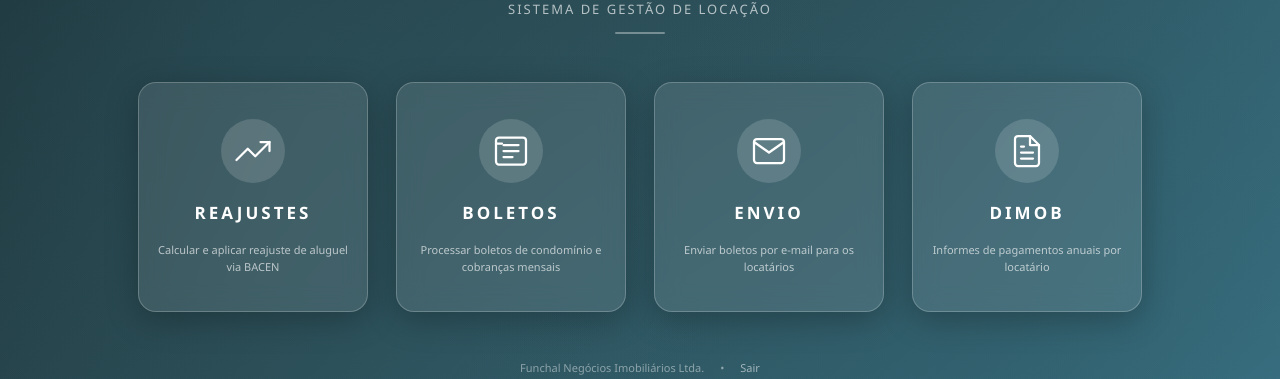
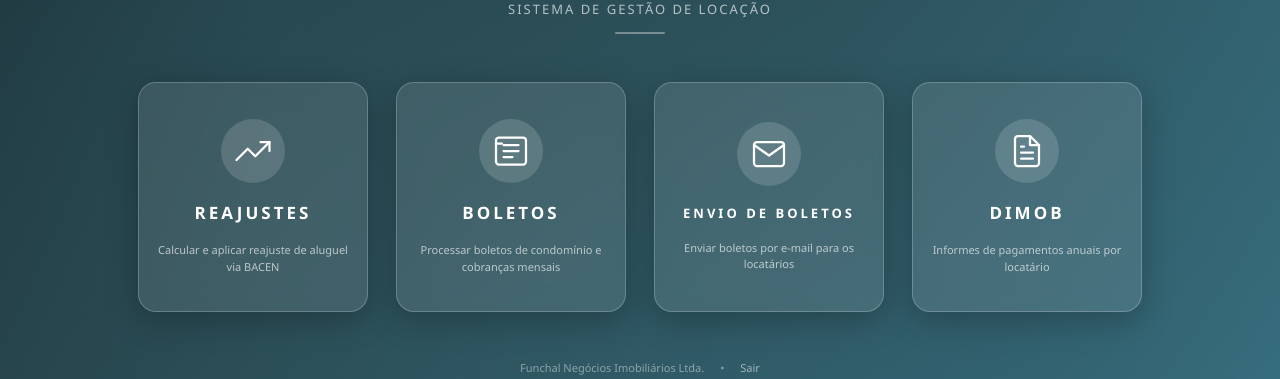
Before and after one commit to vithorafailde/sistema-boletos, a Flask app: page / in a window 1280 px wide. Shown: the part 236-615 px from the top of the page. Run offline with Flask 3, Linux system fonts and the light colour scheme; the visitor is signed in with stand-in values (Sample User, id 1).

Commit message:
renomeia card para Envio de Boletos

```diff
--- a/templates/home.html
+++ b/templates/home.html
@@ -205,7 +205,7 @@ body::before {
           <polyline points="22,6 12,13 2,6"/>
         </svg>
       </div>
-      <div class="card-label">Envio</div>
+      <div class="card-label" style="font-size:13px">Envio de Boletos</div>
       <div class="card-desc">Enviar boletos por e-mail para os locatários</div>
     </a>
 
```
